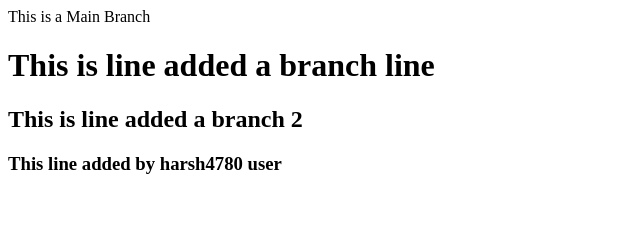
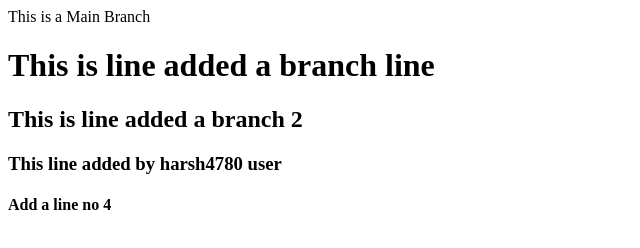
Before and after one commit to HarshNcap/test, a plain HTML site: page Branchig.html in a window 1280 px wide. Shown: the whole page, without its empty margins (0-640 px from the left). Drawn offline with Linux system fonts and the light colour scheme.

Commit message:
add line 4

```diff
--- a/Branchig.html
+++ b/Branchig.html
@@ -4,5 +4,6 @@
     <h1>This is line added a branch line</h1>
     <h2>This is line added a branch 2 </h2>
     <h3>This line added by harsh4780 user</h3>
+    <h4>Add a line no 4</h4>
   </body>
 </html>
```
